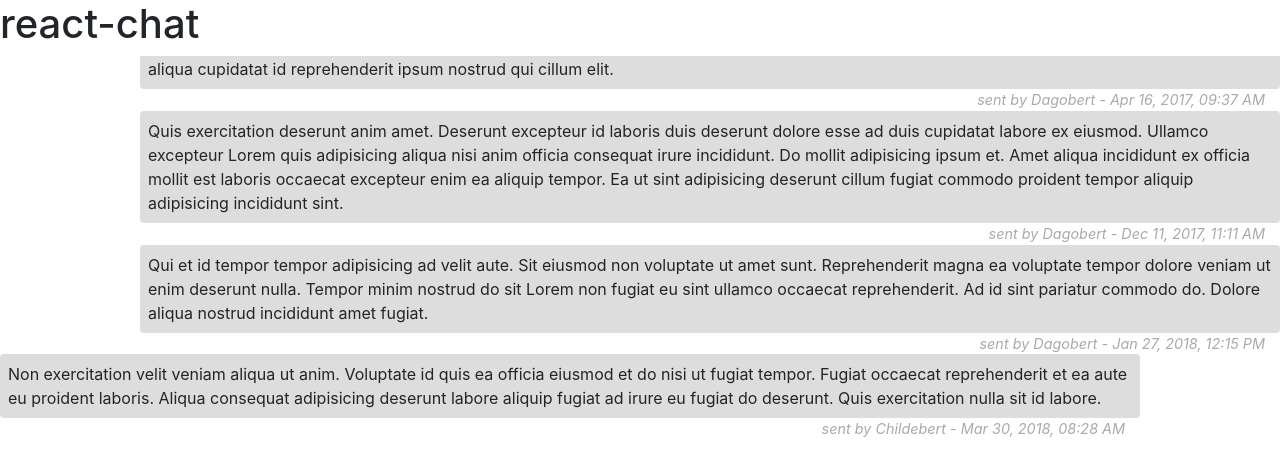
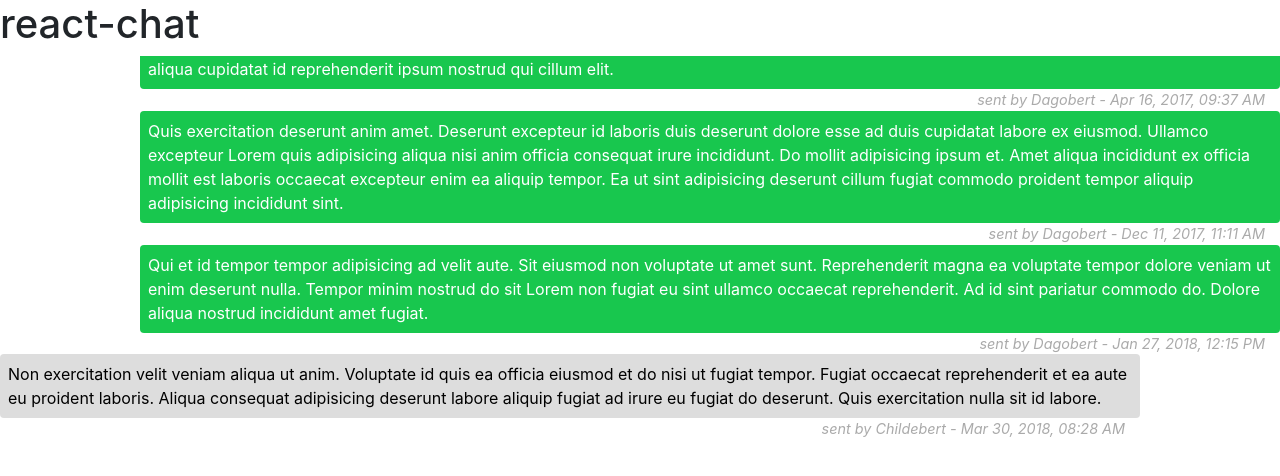
Before and after one commit to alexisrobin/react-chat, a React (Create React App) app: page / in a window 1280 px wide. Shown: the top 476 px of the page. Built offline with nearby package versions, Linux system fonts and the light colour scheme.

Commit message:
:lipstick: Updating Message view

```diff
--- a/src/components/Conversation.js
+++ b/src/components/Conversation.js
@@ -47,7 +47,9 @@ class Conversation extends Component {
                                 <div>
                                     <Message
                                         message={message}
-                                        senderName={this.props.users.filter(user => user.id === message.senderId).map(user => user.name)} />
+                                        senderName={this.props.users.filter(user => user.id === message.senderId).map(user => user.name)}
+                                        bgColor={message.senderId === this.state.currentUser ? "#18c74e" : "#dddddd"}
+                                        color={message.senderId === this.state.currentUser ? "white" : "black"}/>
                                 </div>
                             </Media>
                         )
--- a/src/components/Message.js
+++ b/src/components/Message.js
@@ -2,14 +2,18 @@ import React from 'react';
 import './Message.scss';
 import { Container, Row, Col } from 'reactstrap';
 
-const Message = ({ message, senderName }) => {
+const Message = ({ message, senderName, bgColor, color}) => {
 
     const convertISOStringToReadableDateString = ISOString =>
         new Intl.DateTimeFormat('en-US', { hour: '2-digit', minute: '2-digit', year: 'numeric', month: 'short', day: '2-digit' }).format(new Date(Date.parse(ISOString)));
 
     return (
         <Container>
-            <Row className="message-content rounded p-2">
+            <Row className="message-content rounded p-2"
+                style={{
+                    backgroundColor: bgColor,
+                    color: color
+                }}>
                 {message.content}
             </Row>
             <Row className="message-timestamp">
```
